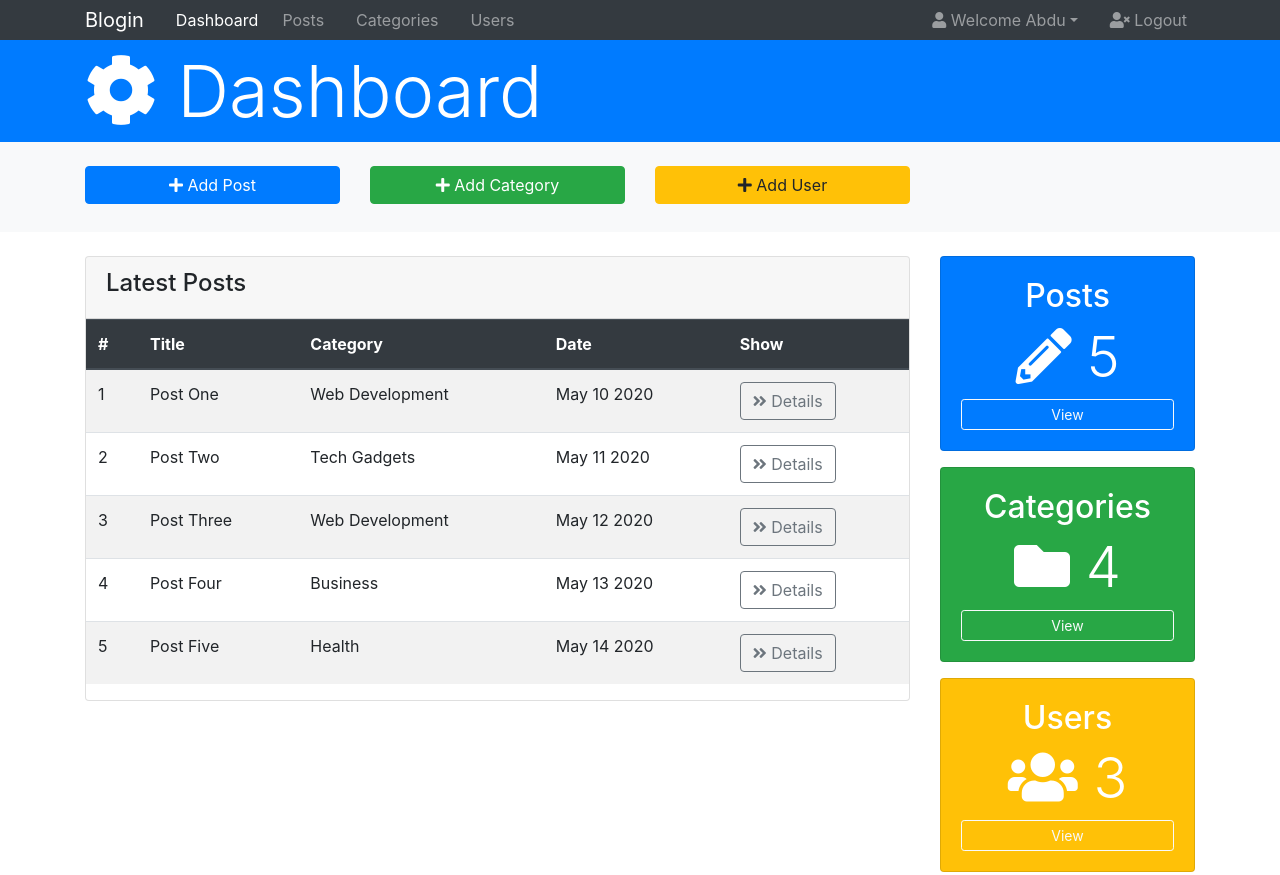
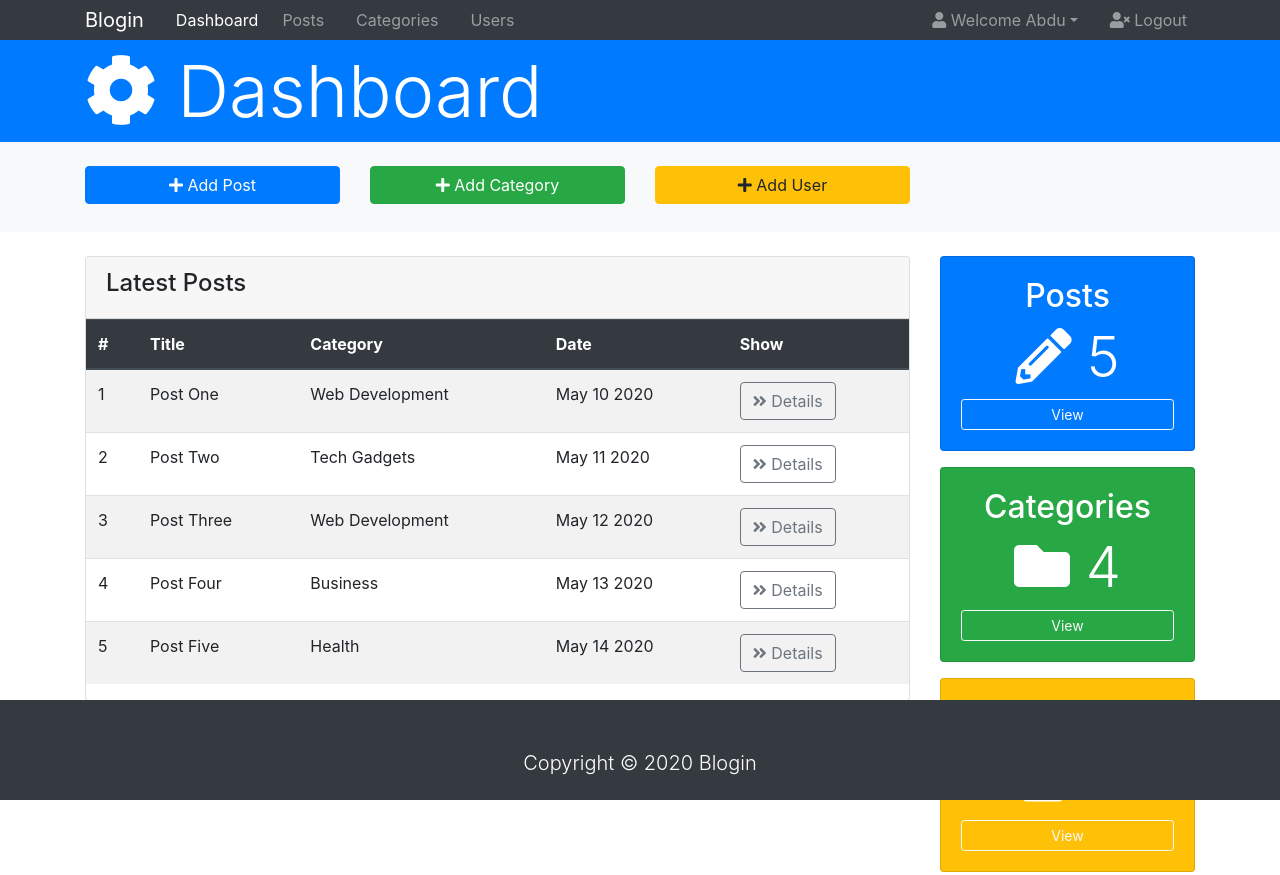
Before and after one commit to abdusamaraie/bs4-admin-panel-dashboard, a plain HTML site: page index.html in a window 1280 px wide. Shown: the top 875 px of the page. Drawn offline with nearby package versions, Linux system fonts and the light colour scheme; a script that the page names is missing.

Commit message:
fix: footer fixed bottom

```diff
--- a/css/styles.css
+++ b/css/styles.css
@@ -1,5 +1,5 @@
 @media (min-width: 752px) {
-  footer #main-footer {
+  #main-footer {
     position: fixed;
     height: 100px;
     bottom: 0;
```
